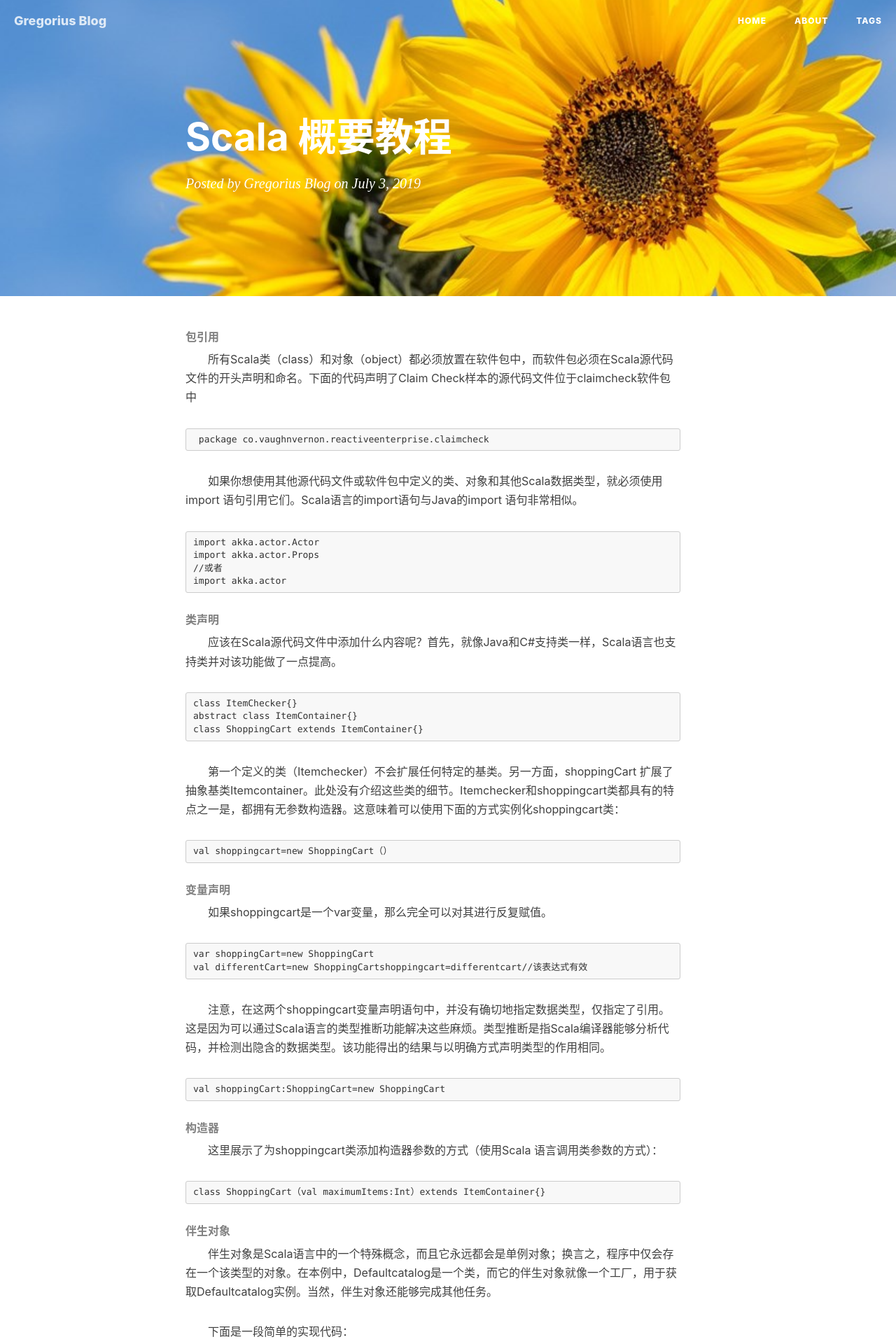
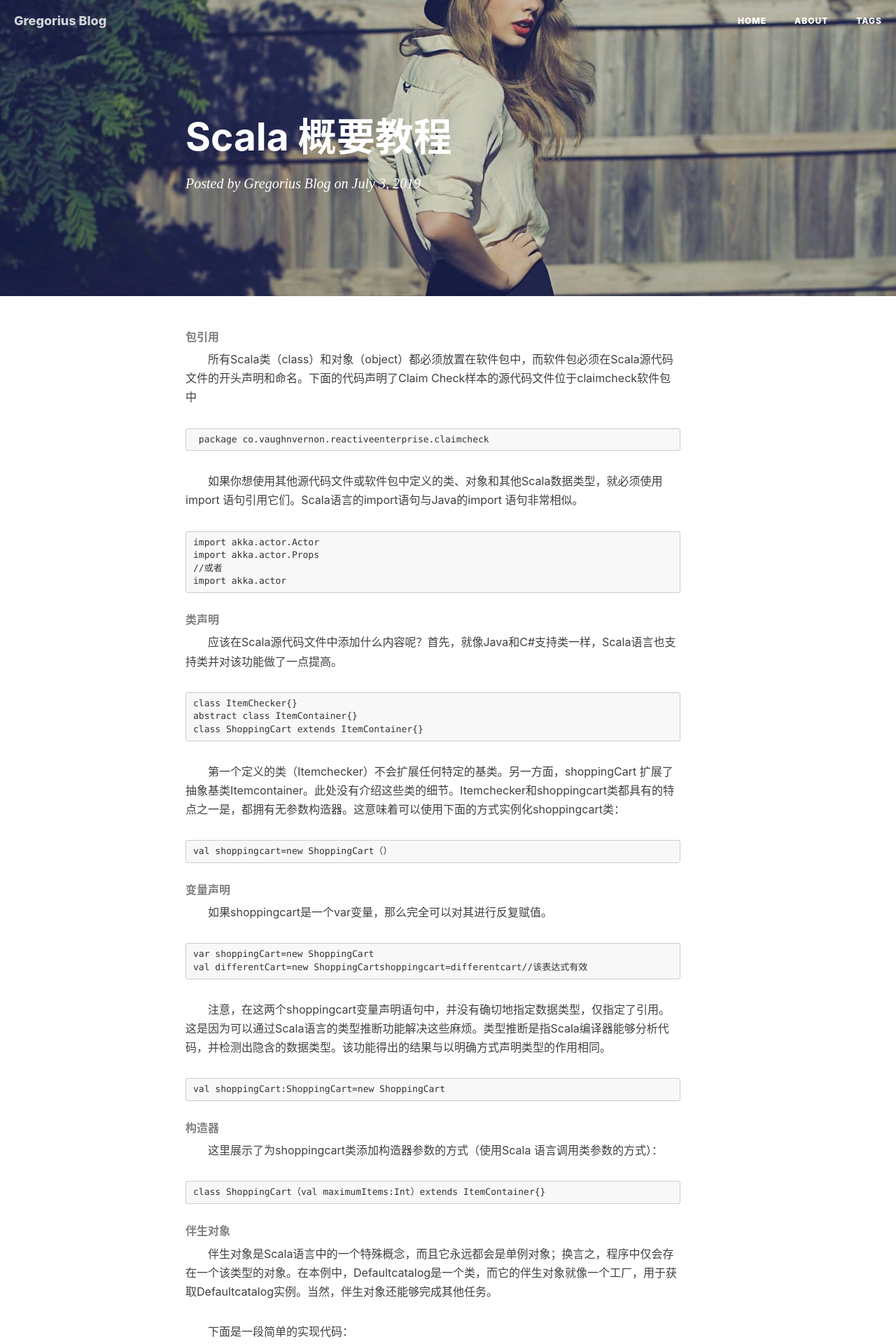
Before and after one commit to gregoriusxu/gregoriusxu.github.io, a Jekyll site: the page built from _posts/2019-07-03-Scala-概要教程.md, in a window 1280 px wide. Shown: the top 1920 px of the page at 70% size. Built offline with Jekyll 4.4.1, drawn with Linux system fonts in a browser that asks for light colours; nearby versions of some CDN libraries; our own code applies the rules of GitHub Pages for plain Markdown files; comment, search, counter and statistics services are not loaded.

Commit message:
修改首页图片

```diff
--- a/_config.yml
+++ b/_config.yml
@@ -1,7 +1,7 @@
 # Site settings
 title: Gregorius Blog
 SEOTitle: Gregorius的博客 | Gregorius
-header-img: img/sunflower-4298808_1280.jpg
+header-img: img/post-bg-swift.jpg
 email: gregoriusxu@gmail.com
 description: "Every failure is leading towards success."
 keyword: "Gregorius的博客, Gregorius, Java"
```
